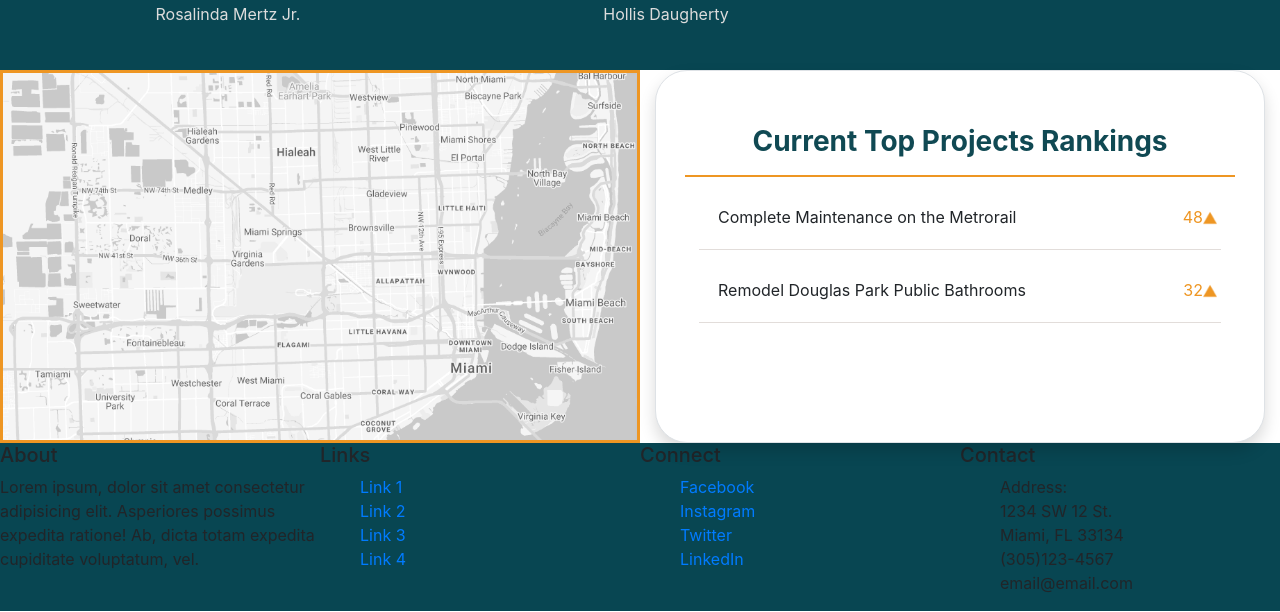
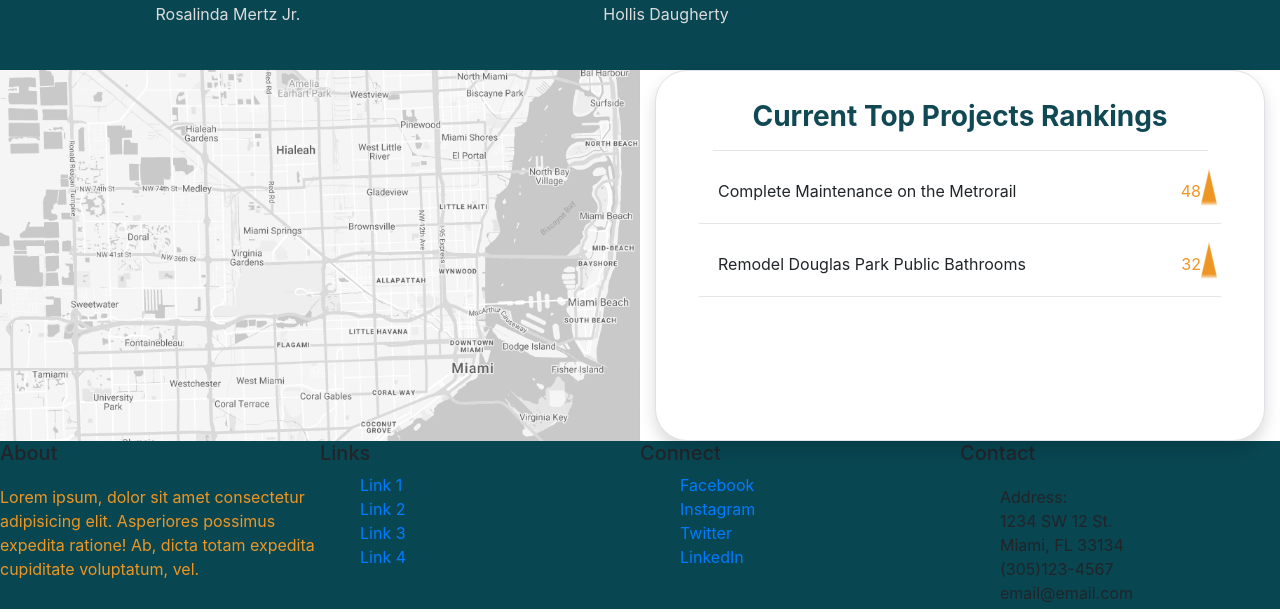
Before and after one commit to livio-zanardo/peoplebudget, a React (Create React App) app in the folder view/: page / in a window 1280 px wide. Shown: the part 1656-2268 px from the top of the page. Built offline with nearby package versions, Linux system fonts and the light colour scheme.

Commit message:
Info section refactor done

```diff
--- a/view/src/components/Info Section/Info.jsx
+++ b/view/src/components/Info Section/Info.jsx
@@ -10,7 +10,7 @@ const Info = () => {
             <div className="row">
                 {/*LEFT COL*/}
                 <div className="col-6 mx-auto p-0">
-                    <img style={{ width: '100%', height: '100%', border: '3px solid #ee9623' }} src={map}></img>
+                    <img src={map}></img>
                 </div>
                 {/*RIGHT COL*/}
                 <div className="col-6 mx-auto d-flex justify-content-center">
@@ -29,85 +29,58 @@ const Info = () => {
                             <div className="row">
                                 <div className="col text-center" style={{ margin: '25px' }}>
                                     {/*TITLE*/}
-                                    <h3
-                                        style={{
-                                            color: '#104953',
-                                            marginTop: '25px',
-                                            marginBottom: '10px'
-                                        }}
-                                    >
+                                    <h3>
                                         <b>Current Top Projects Rankings</b>
                                     </h3>
-                                    <hr style={{ width: '100%', borderTop: '2px solid #ee9623' }} />
+                                    <hr className="HeaderHR"/>
                                     {/*LIST OF PROJECTS*/}
 
                                     <div className="row">
                                         <div className="col-10 text-left pl-5">
-                                            <span style={{ top: '1.5vh', position: 'relative' }}>
+                                            <span> {/*Needs to auto-update*/}
                                                 Complete Maintenance on the Metrorail
                                             </span>
                                         </div>
                                         <div className="col-auto ml-auto pr-5">
                                             <div className="row">
                                                 <div className="col-auto p-0">
-                                                    <p
-                                                        style={{
-                                                            color: '#ee9623',
-                                                            top: '1.5vh',
-                                                            position: 'relative'
-                                                        }}
-                                                    >
+                                                    <p>{/*Needs to be auto-update*/}
                                                         48
                                                     </p>
                                                 </div>
                                                 <div className="col-auto p-0">
                                                     <img
                                                         className="d-block"
-                                                        style={{
-                                                            width: '14px',
-                                                            top: '2.25vh',
-                                                            position: 'relative'
-                                                        }}
                                                         src={icon}
                                                     />
                                                 </div>
                                             </div>
                                         </div>
-                                        <hr style={{ width: '90%', borderColor: '#e2ddda' }} />
+                                        <hr/>
                                     </div>
                                     <div className="row">
                                         <div className="col-10 text-left pl-5">
-                                            <span style={{ top: '1.5vh', position: 'relative' }}>
+                                            <span>{/*Needs to be auto-update*/}
                                                 Remodel Douglas Park Public Bathrooms
                                             </span>
                                         </div>
                                         <div className="col-auto ml-auto pr-5">
                                             <div className="row">
                                                 <div className="col-auto p-0">
-                                                    <p
-                                                        style={{
-                                                            color: '#ee9623',
-                                                            top: '1.5vh',
-                                                            position: 'relative'
-                                                        }}
-                                                    >
+                                                    <p>{/*Needs to be auto-update*/}
                                                         32
                                                     </p>
                                                 </div>
                                                 <div className="col-auto p-0">
                                                     <img
                                                         className="d-block"
-                                                        style={{
-                                                            width: '14px',
-                                                            top: '2.25vh',
-                                                            position: 'relative'
-                                                        }}
+
                                                         src={icon}
                                                     />
                                                 </div>
                                             </div>
                                         </div>
-                                        <hr style={{ width: '90%', borderColor: '#e2ddda' }} />
+                                        <hr/>
                                     </div>
                                 </div>
                             </div>
--- a/view/src/components/Info Section/index.module.css
+++ b/view/src/components/Info Section/index.module.css
@@ -0,0 +1,38 @@
+img{
+    width:100%;
+    height: 100%;
+    border: 3px solid #ee9623;
+}
+
+h3{
+    color: #104953;
+    margin-top: 25px;
+    margin-bottom: 10px;
+}
+
+p{
+    color: #ee9623;
+    top: 1.5vh;
+    position: relative;
+}
+
+hr HeaderHR{
+    width: 100%;
+    border-top: 2px solid #ee9623;
+}
+
+span{
+    top: 1.5vh;
+    position: relative;
+}
+
+img d-block{
+    width: 14px;
+    top: 2.25vh;
+    position: relative;
+}
+
+hr {
+    width: 90%;
+    border-color: #e2ddda;
+}
```
